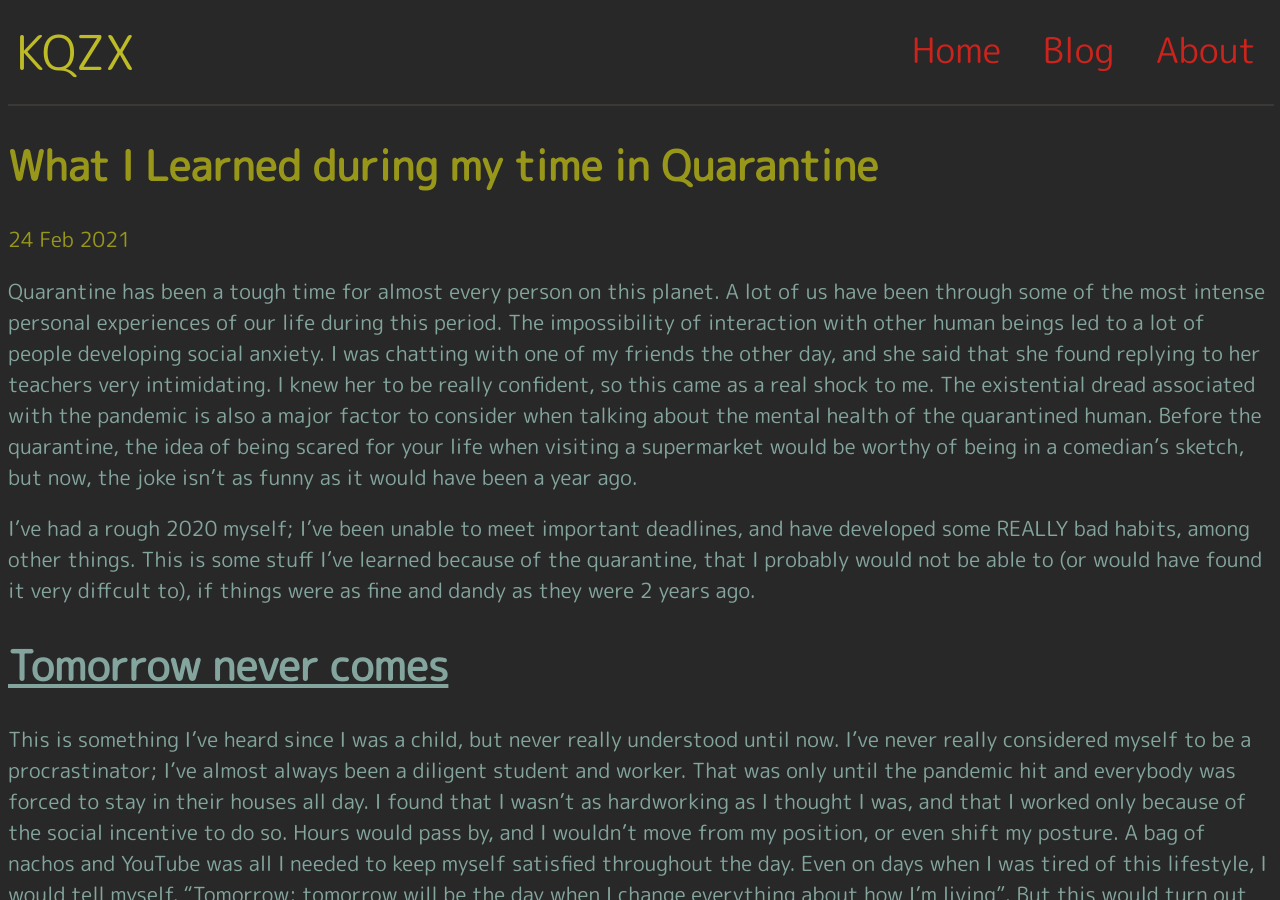
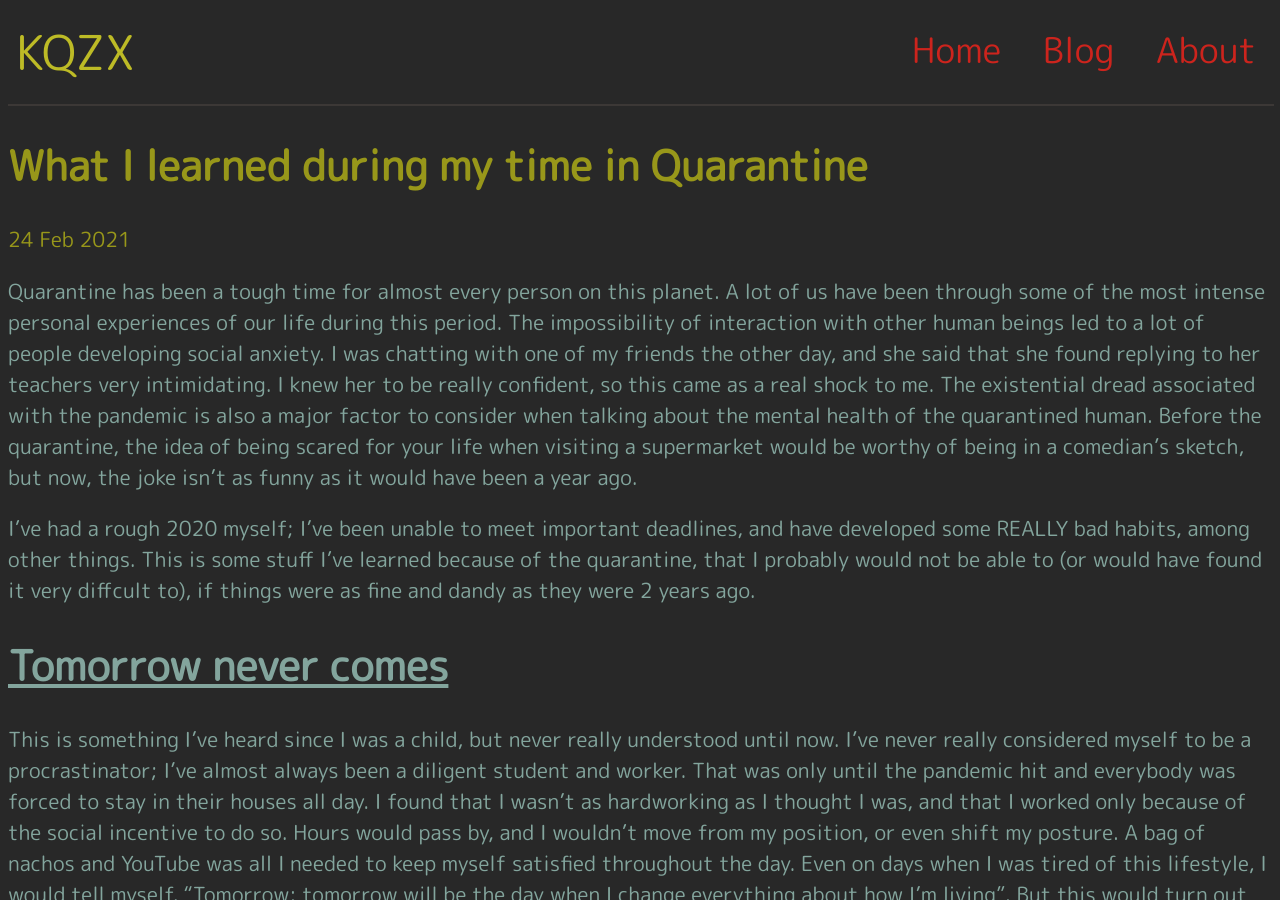
Before and after one commit to KrapKake/Website, a Jekyll site: the page built from _posts/2021-02-24-What-I-Learned-During-My-Time-In-Quarantine.md, in a window 1280 px wide and 900 px high. Built offline with Jekyll 4.4.1, drawn with Linux system fonts in a browser that asks for light colours.

```diff
--- a/_posts/2021-02-24-What-I-Learned-During-My-Time-In-Quarantine.md
+++ b/_posts/2021-02-24-What-I-Learned-During-My-Time-In-Quarantine.md
@@ -1,6 +1,6 @@
 ---
 layout: post
-title: What I Learned during my time in Quarantine
+title: What I learned during my time in Quarantine
 pbdate: 21/2/21
 ---
 Quarantine has been a tough time for almost every person on this planet. A lot of us have been through some of the most intense personal experiences of our life during this period. The impossibility of interaction with other human beings led to a lot of people developing social anxiety. I was chatting with one of my friends the other day, and she said that she found replying to her teachers very intimidating. I knew her to be really confident, so this came as a real shock to me. The existential dread associated with the pandemic is also a major factor to consider when talking about the mental health of the quarantined human. Before the quarantine, the idea of being scared for your life when visiting a supermarket would be worthy of being in a comedian's sketch, but now, the joke isn't as funny as it would have been a year ago.
```
Also changed, not shown: 4 other files.
